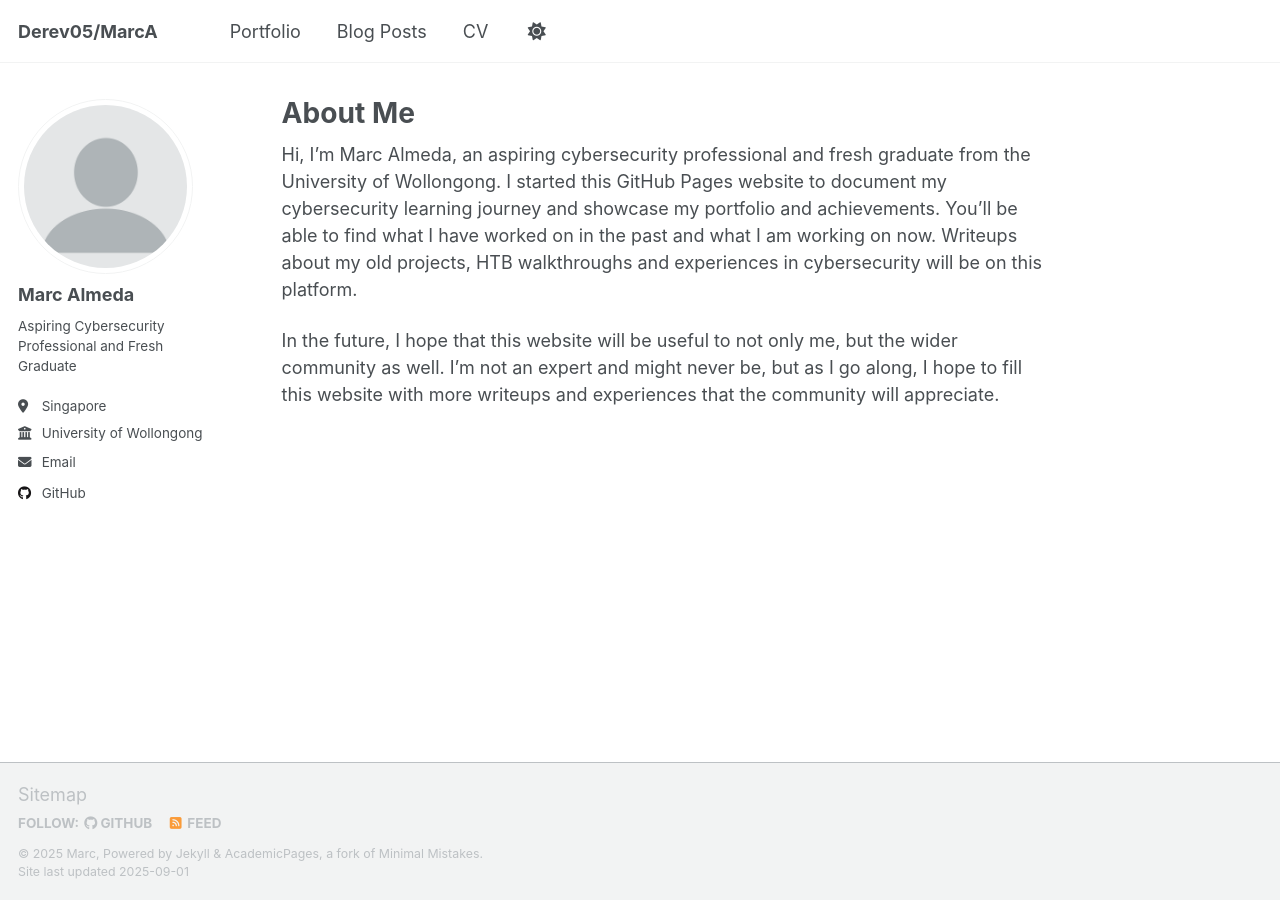
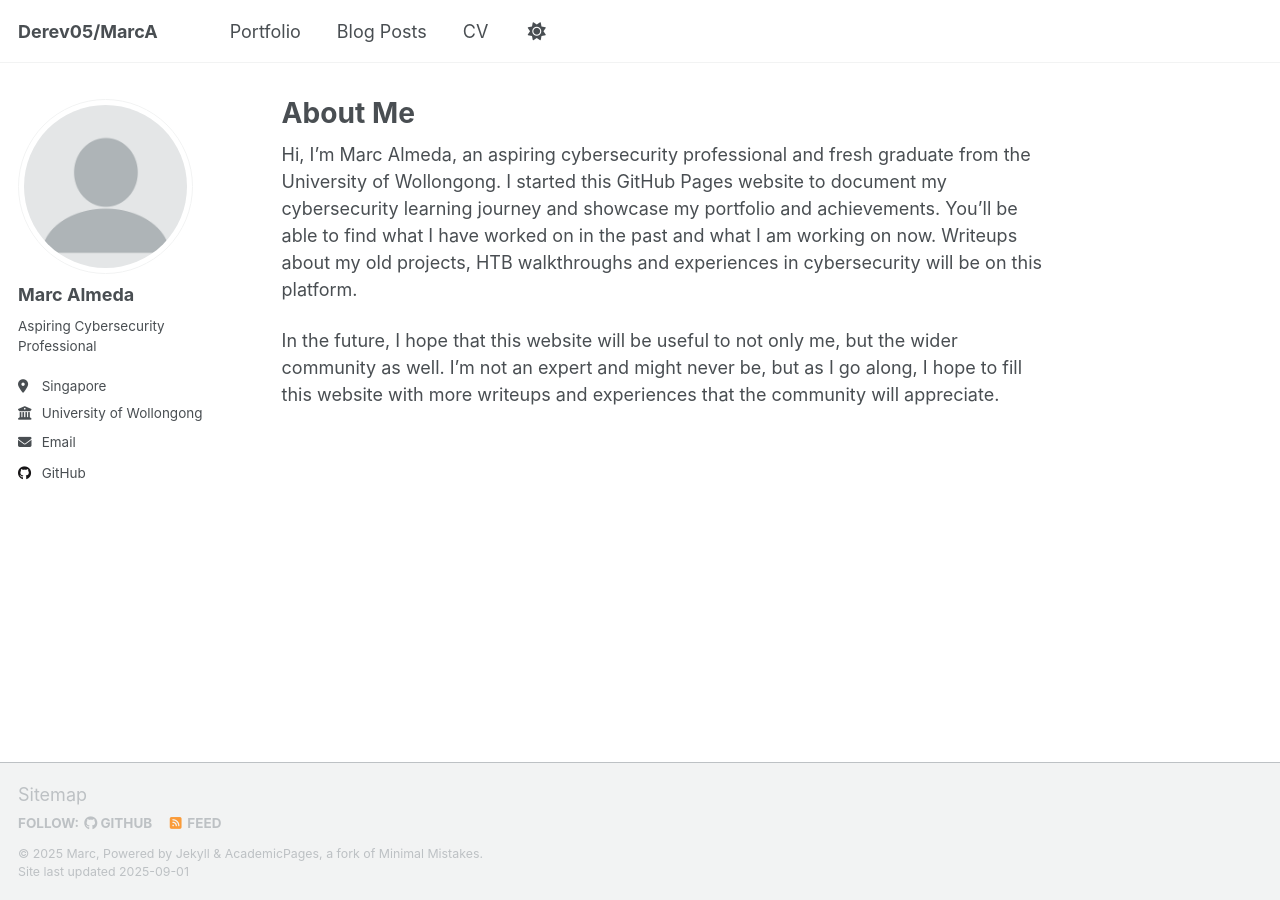
Before and after one commit to Derev05/derev05.github.io, a Jekyll site: the page built from _pages/about.md, in a window 1280 px wide. Built offline with Jekyll 4.4.1, drawn with Linux system fonts in a browser that asks for light colours; a script that is not in the unit is left out.

Commit message:
Update _config.yml

```diff
--- a/_config.yml
+++ b/_config.yml
@@ -25,7 +25,7 @@ author:
   avatar           : "profile.png"
   name             : "Marc Almeda"
   pronouns         : # example: "she/her"
-  bio              : "Aspiring Cybersecurity Professional and Fresh Graduate"
+  bio              : "Aspiring Cybersecurity Professional"
   location         : "Singapore"
   employer         : "University of Wollongong"
   uri              : # URL
```
